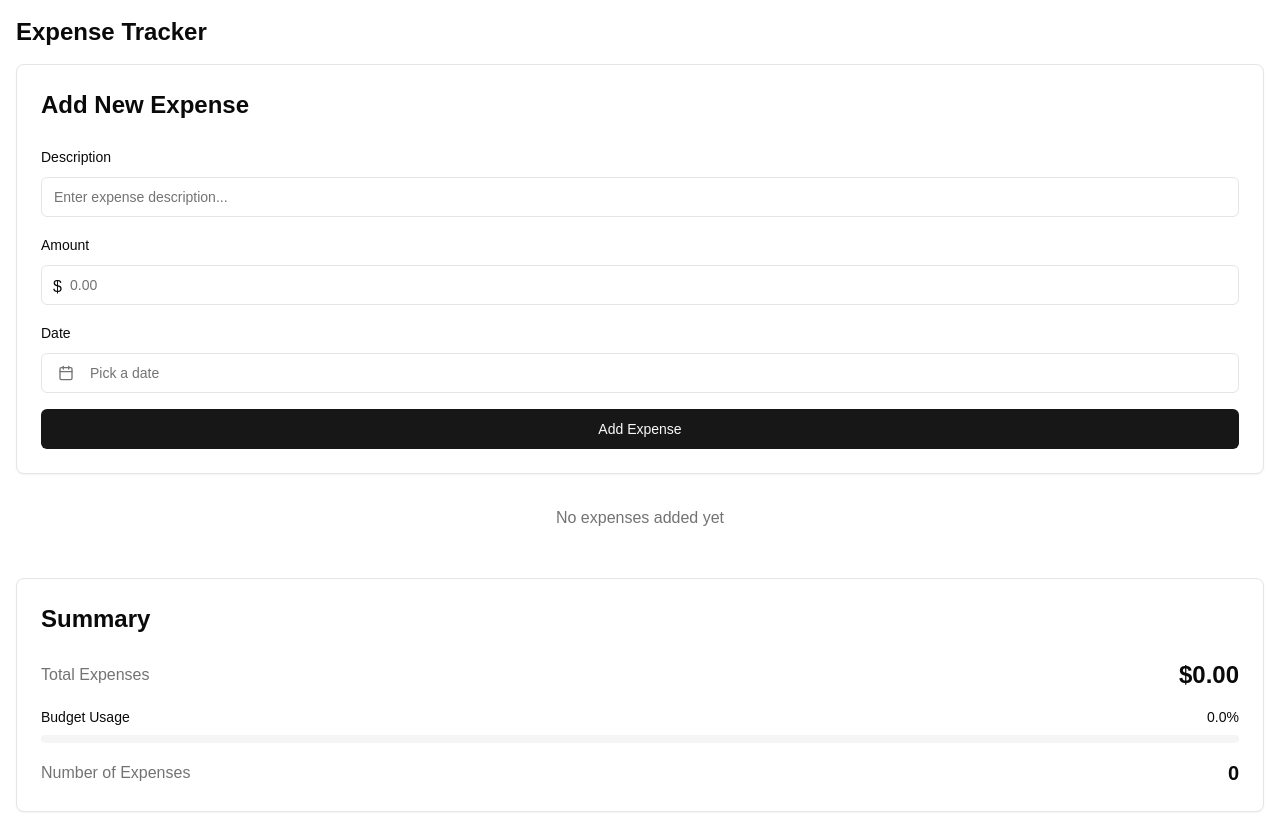
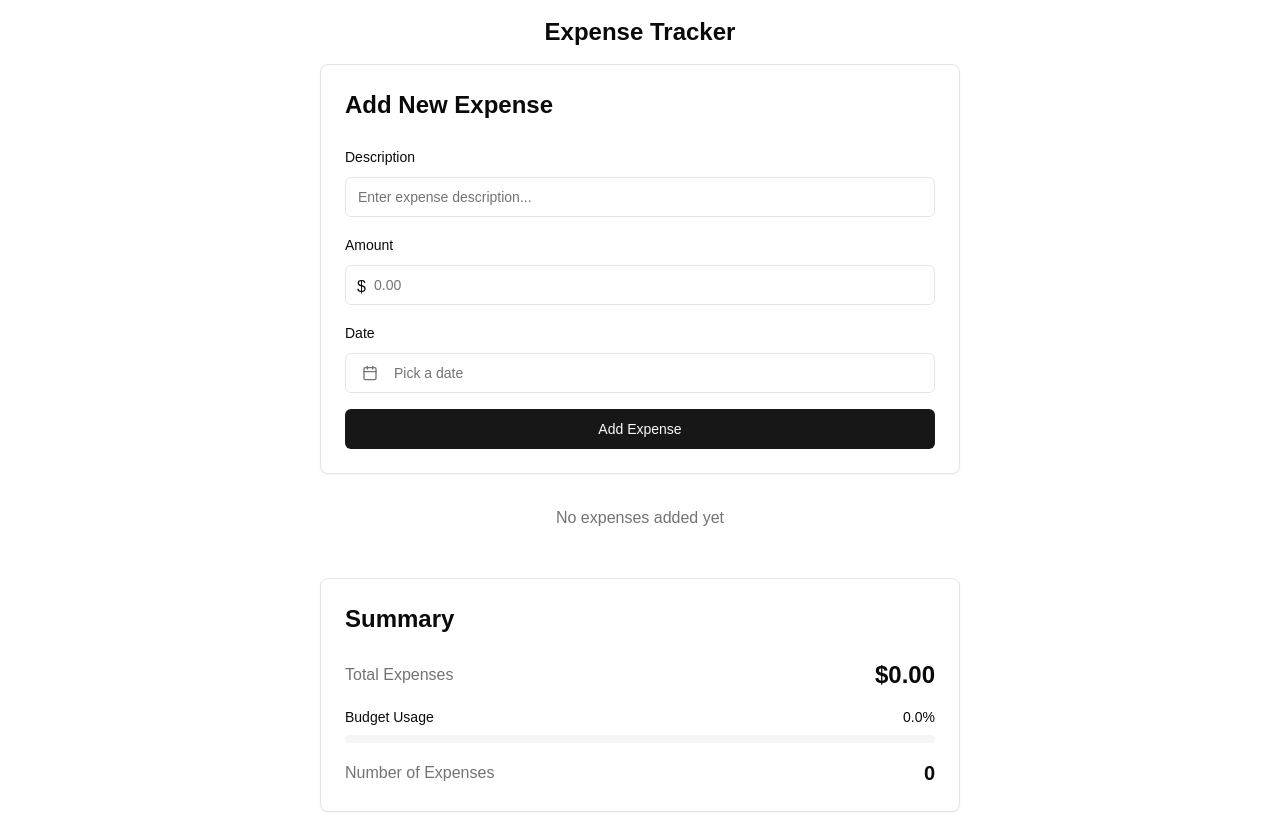
Before and after one commit to Tapan48/Expense-tracker-app, a Next.js app: page / in a window 1280 px wide. Built offline with nearby package versions, Linux system fonts and the light colour scheme.

Commit message:
updated the home page

```diff
--- a/src/app/page.tsx
+++ b/src/app/page.tsx
@@ -9,8 +9,8 @@ export default function Home() {
   const { expenses, addExpense, removeExpense } = useExpenses();
 
   return (
-    <main className="container mx-auto p-4">
-      <h1 className="text-2xl font-bold mb-4">Expense Tracker</h1>
+    <main className="container mx-auto p-4 max-w-2xl">
+      <h1 className="text-2xl font-bold mb-4 text-center">Expense Tracker</h1>
       <ExpenseForm onAddExpense={addExpense} />
       <ExpenseList expenses={expenses} onRemoveExpense={removeExpense} />
       <ExpenseSummary expenses={expenses} />
```
Also changed, not shown: 1 other file (tests, documents, lock files or other folders).
